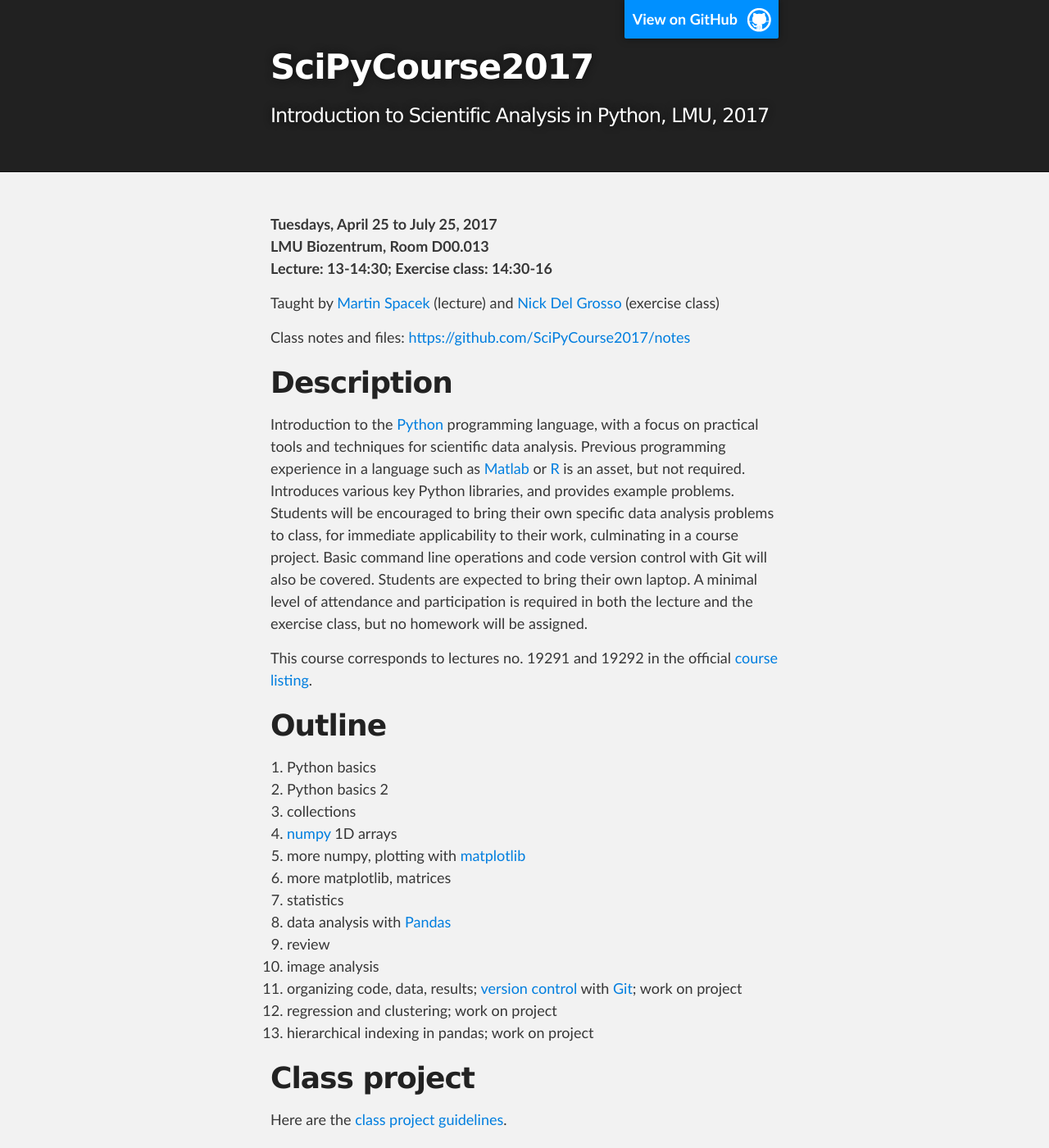
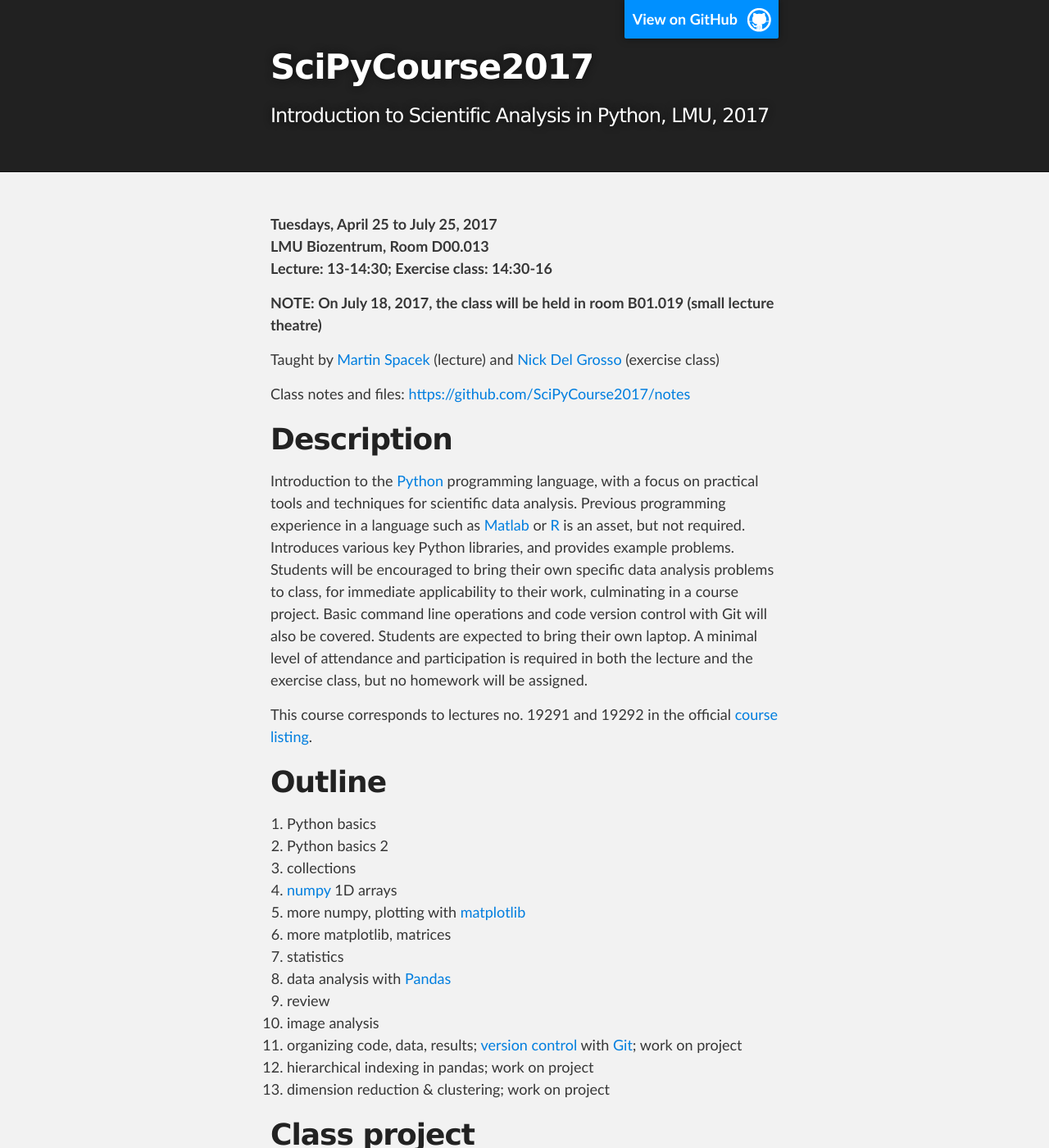
Before and after one commit to SciPyCourse2017/scipycourse2017.github.io, a Jekyll site: the page built from index.md, in a window 1280 px wide and 1400 px high. Shown: the whole window at 82% size. Built offline with Jekyll 4.4.1, drawn with Linux system fonts in a browser that asks for light colours.

Commit message:
Update outline, add note about classroom change

```diff
--- a/index.md
+++ b/index.md
@@ -7,6 +7,8 @@ layout: index
 **Tuesdays, April 25 to July 25, 2017**<br>
 **LMU Biozentrum, Room D00.013**<br>
 **Lecture: 13-14:30; Exercise class: 14:30-16**
+
+**NOTE: On July 18, 2017, the class will be held in room B01.019 (small lecture theatre)**
 
 Taught by [Martin Spacek](http://mspacek.github.io) (lecture) and [Nick Del
 Grosso](https://github.com/neuroneuro15) (exercise class)
@@ -45,8 +47,8 @@ listing](https://lsf.verwaltung.uni-muenchen.de/qisserver/rds?state=verpublish&s
 11. organizing code, data, results; [version
 control](https://git-scm.com/book/en/v2/Getting-Started-About-Version-Control) with
 [Git](https://git-scm.com/); work on project
-12. regression and clustering; work on project
-13. hierarchical indexing in pandas; work on project
+12. hierarchical indexing in pandas; work on project
+13. dimension reduction & clustering; work on project
 
 # Class project
 
```
